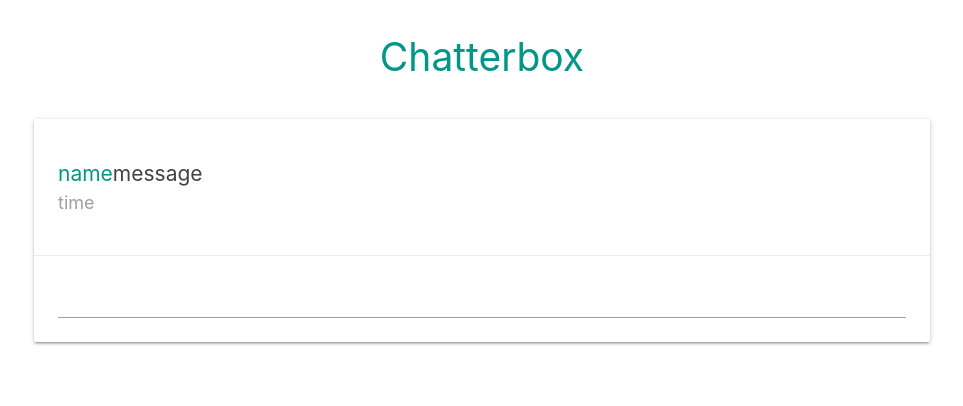
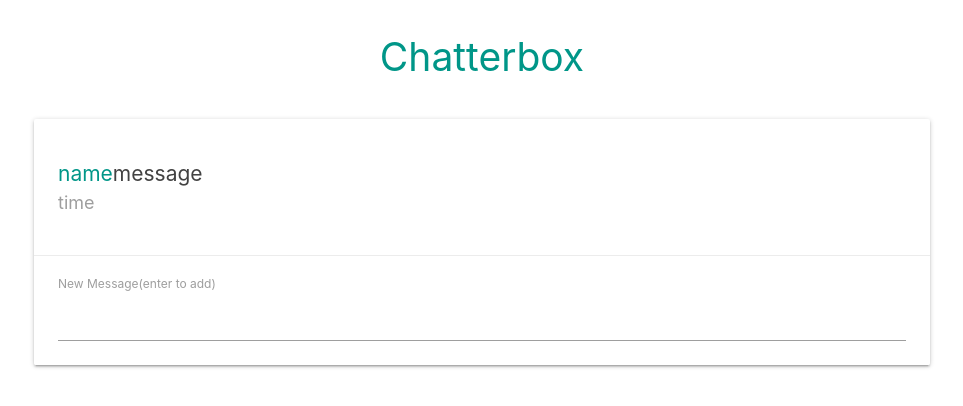
Before and after one commit to vvictorious/chatterbox, a Vue app in the folder chatterbox/: page /#/ in a window 1280 px wide. Both pictures are taken after typing "Sample" into the empty fields and a click on the button "ENTER CHAT". Shown: the top 406 px of the page, without its empty margins (158-1121 px from the left). Built offline with nearby package versions, Linux system fonts and the light colour scheme.

Commit message:
made a new component that handles messages and nested it in the chat component

```diff
--- a/chatterbox/src/components/Chat.vue
+++ b/chatterbox/src/components/Chat.vue
@@ -12,16 +12,20 @@
                 </ul>
             </div>
             <div class="card-action">
-                <input type="text">
+                <NewMessage :name="name"/>
             </div>
         </div>
     </div>
 </template>
 
 <script>
+import NewMessage from '@/components/NewMessage'
 export default {
     name: 'Chat',
     props: ['name'],
+    components: {
+        NewMessage
+    },
     data () {
         return {
 
--- /dev/null
+++ b/chatterbox/src/components/NewMessage.vue
@@ -0,0 +1,25 @@
+<template>
+    <div class="new-message">
+        <form @submit.prevent="addMessage">
+            <label for="new-message">New Message(enter to add)</label>
+            <input type="text" name="new-message" v-model="newMessage">
+        </form>
+    </div>
+</template>
+
+<script>
+export default {
+    name: 'NewMessage',
+    props: ['name'],
+    data () {
+        return {
+            newMessage: null
+        }
+    },
+    methods: {
+        addMessage () {
+            console.log(this.newMessage, this.name, Date.now() )
+        }
+    }
+}
+</script>
```
